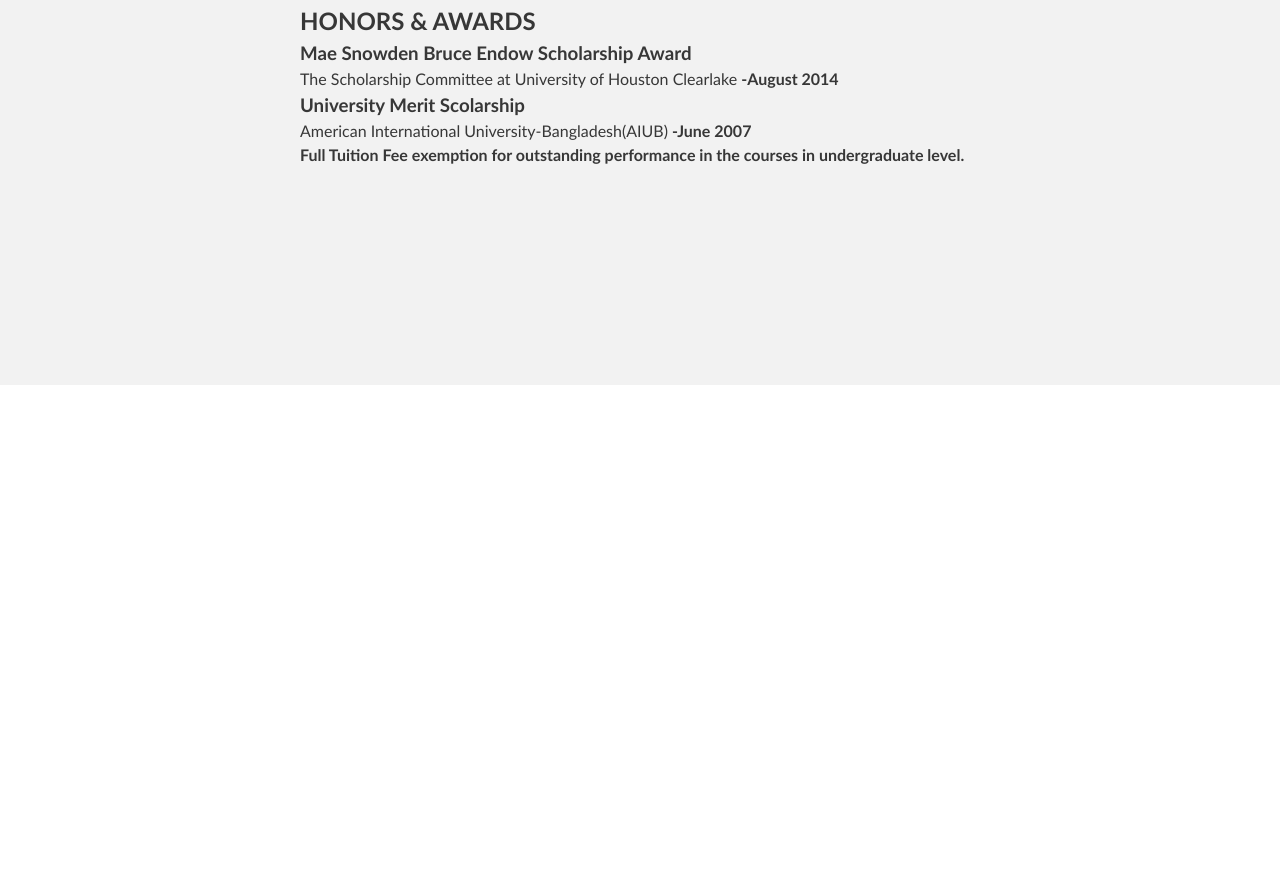
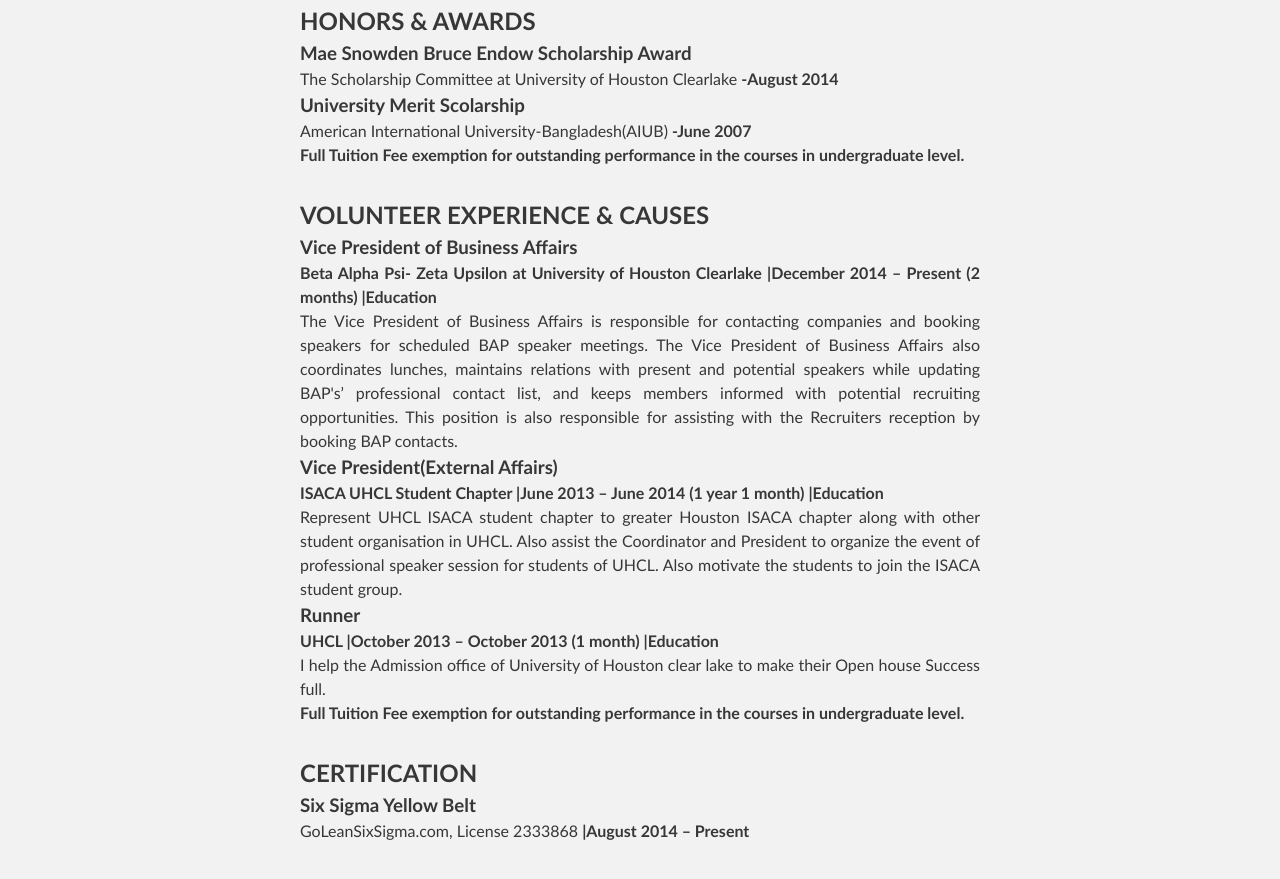
Before and after one commit to tahamidur/tahamidur.github.io, a plain HTML site: page index.html in a window 1280 px wide. Shown: the part 915-1794 px from the top of the page. Before the commit the page ends 1300 px from the top, so only its background shows below. Drawn offline with Linux system fonts and the light colour scheme.

Commit message:
fucking lots of change

```diff
--- a/index.html
+++ b/index.html
@@ -47,9 +47,55 @@
 						</li>
 					</ul>
 				</ul>
-				<p>      </p>
 				<p><b>Full Tuition Fee exemption for outstanding performance in the courses in undergraduate level.</b></p>
+			</div>
 
+			<div id="volunteer">
+				<ul>
+					<li><h2>VOLUNTEER EXPERIENCE & CAUSES</h2></li>
+					<ul>
+						<li>
+							<h3>Vice President of Business Affairs</H3>
+								<h4>Beta Alpha Psi- Zeta Upsilon at University of Houston Clearlake |December 2014 – Present (2 months) |Education
+								</h4>
+									<p>
+										The Vice President of Business Affairs is responsible for contacting companies and booking speakers for scheduled BAP speaker meetings. The Vice President of Business Affairs also coordinates lunches, maintains relations with present and potential speakers while updating BAP's’ professional contact list, and keeps members informed with potential recruiting opportunities. This position is also responsible for assisting with the Recruiters reception by booking BAP contacts.
+								    </p>
+						</li>
+
+						<li>
+							<h3>Vice President(External Affairs)</H3>
+								<h4>ISACA UHCL Student Chapter |June 2013 – June 2014 (1 year 1 month) |Education
+								</h4>
+									<p>
+										Represent UHCL ISACA student chapter to greater Houston ISACA chapter along with other student organisation in UHCL. Also assist the Coordinator and President to organize the event of professional speaker session for students of UHCL. Also motivate the students to join the ISACA student group.
+								    </p>
+						</li>
+
+						<li>
+							<h3>Runner</H3>
+								<h4>UHCL |October 2013 – October 2013 (1 month) |Education
+								</h4>
+									<p>
+										I help the Admission office of University of Houston clear lake to make their Open house Success full.
+								    </p>
+						</li>
+					</ul>
+				</ul>
+				<p><b>Full Tuition Fee exemption for outstanding performance in the courses in undergraduate level.</b></p>
+			</div>
+
+			<div id="certificate">
+
+				<ul>
+					<li><h2>CERTIFICATION</h2></li>
+					<ul>
+						<li>
+							<h3>Six Sigma Yellow Belt</h3>
+							<p>GoLeanSixSigma.com, License 2333868    <b>|August 2014 – Present</b></p>
+						</li>
+					</ul>
+				</ul>
 			</div>
 
 
--- a/stylesheet/index.css
+++ b/stylesheet/index.css
@@ -57,7 +57,7 @@ img {
 
 #content {
 	top: 600px;
-	height: 700px;
+	height: 1500px;
 	position: absolute;
 	width: 100%;
 	color:#373737;
@@ -85,6 +85,32 @@ img {
 
 }
 
-#honors ul {
+#honors li {
 	list-style: none;
 }
+
+#volunteer {
+	padding-top: 30px;
+    padding-right: 300px;
+    padding-bottom: 0px;
+    padding-left: 300px;
+    text-align: justify;
+
+}
+
+#volunteer li {
+	list-style: none;
+}
+
+#certificate {
+	padding-top: 30px;
+    padding-right: 300px;
+    padding-bottom: 0px;
+    padding-left: 300px;
+    text-align: justify;
+
+}
+
+#certificate li {
+	list-style: none;
+}
```
Also changed, not shown: 1 other file.
